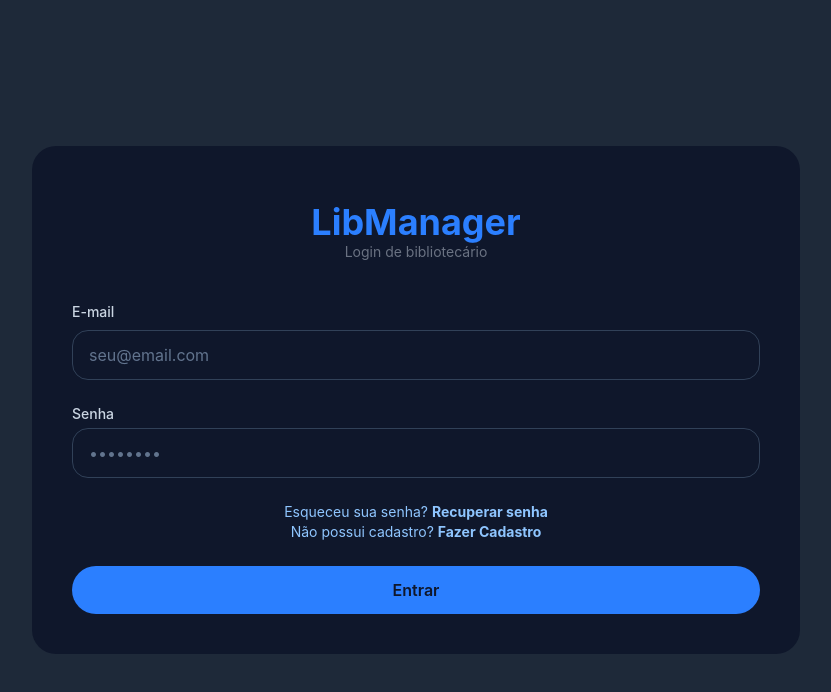
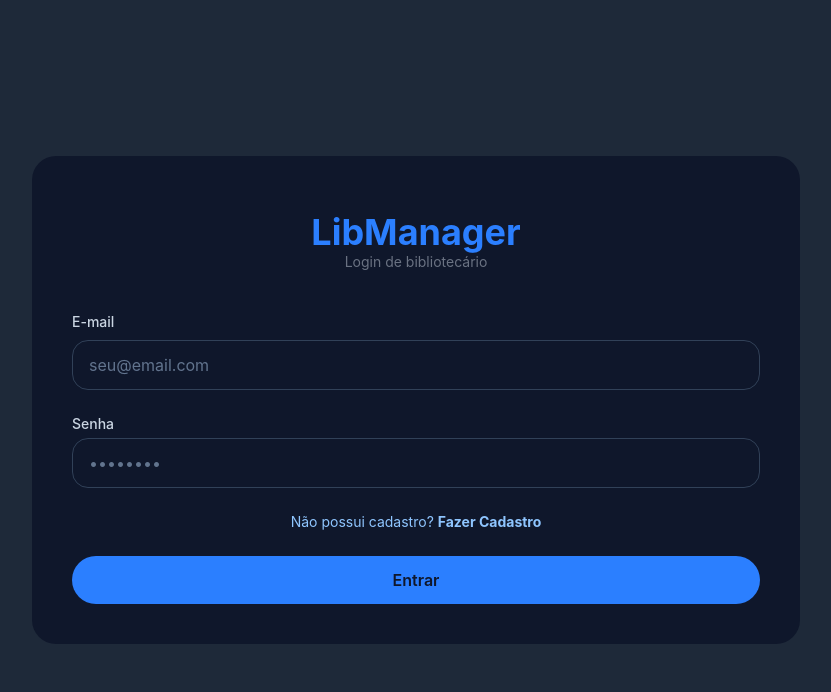
Before and after one commit to matheus41955-ship-it/Projeto-LibManager, a React (Vite) app in the folder frontend/: page /login in a window 1280 px wide. Shown: the top 692 px of the page, without its empty margins (224-1055 px from the left). Built offline with nearby package versions, Linux system fonts and the light colour scheme; no server answers.

Commit message:
tirar recuperacao de senha pq n vai dar tempo :(

```diff
--- a/frontend/src/pages/Login.jsx
+++ b/frontend/src/pages/Login.jsx
@@ -101,8 +101,6 @@ function Login() {
           </div>
 
           <div className="flex flex-col items-center justify-center text-sm text-slate-400">
-            <NavLink to="/login" className="text-blue-300 hover:text-blue-200 cursor-pointer transition">Esqueceu sua senha? <strong>Recuperar senha</strong></NavLink>
-
             <NavLink to="/cadastro" className="text-blue-300 hover:text-blue-200 cursor-pointer transition">Não possui cadastro? <strong>Fazer Cadastro</strong></NavLink>
           </div>
 
```
